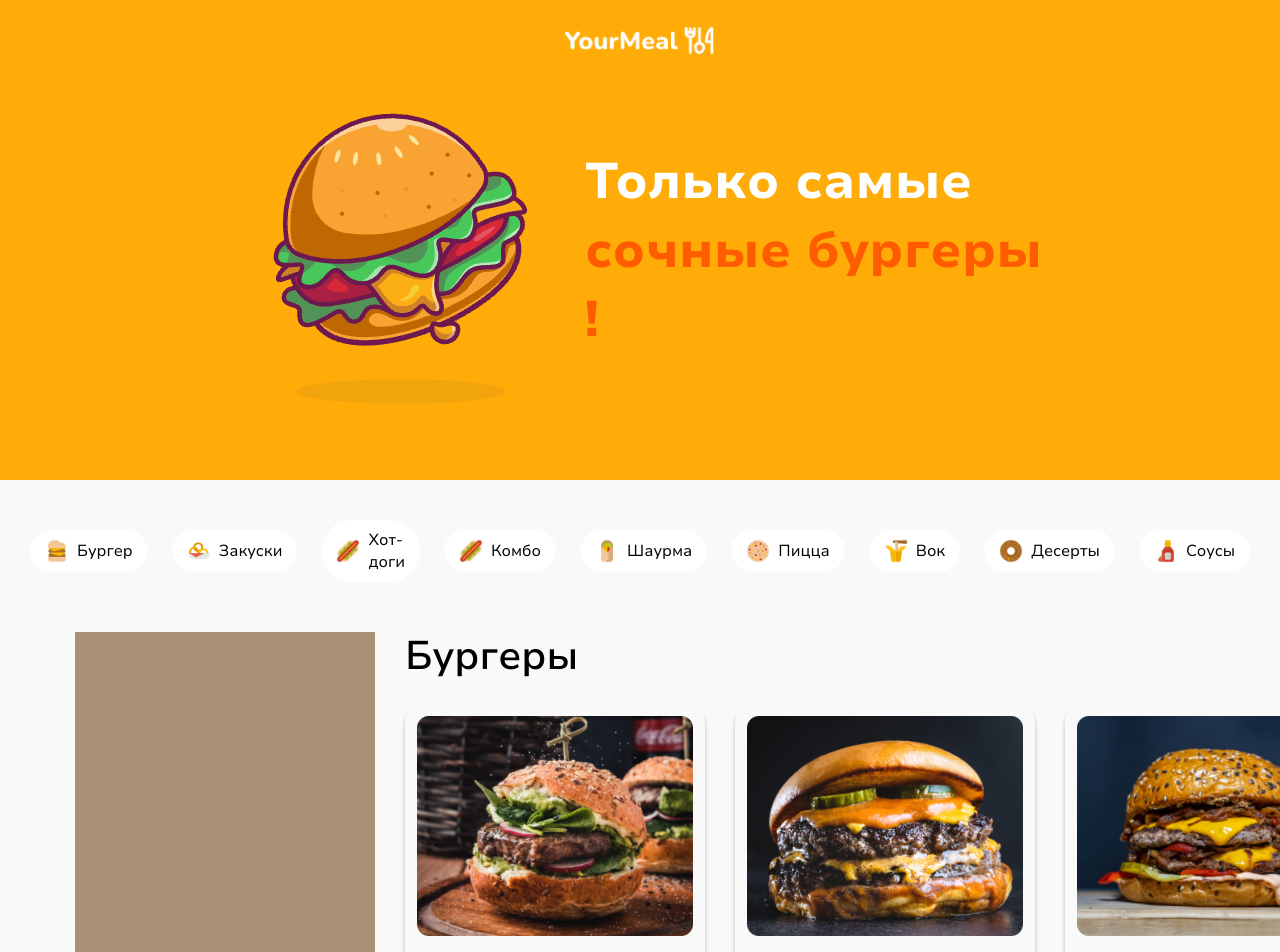
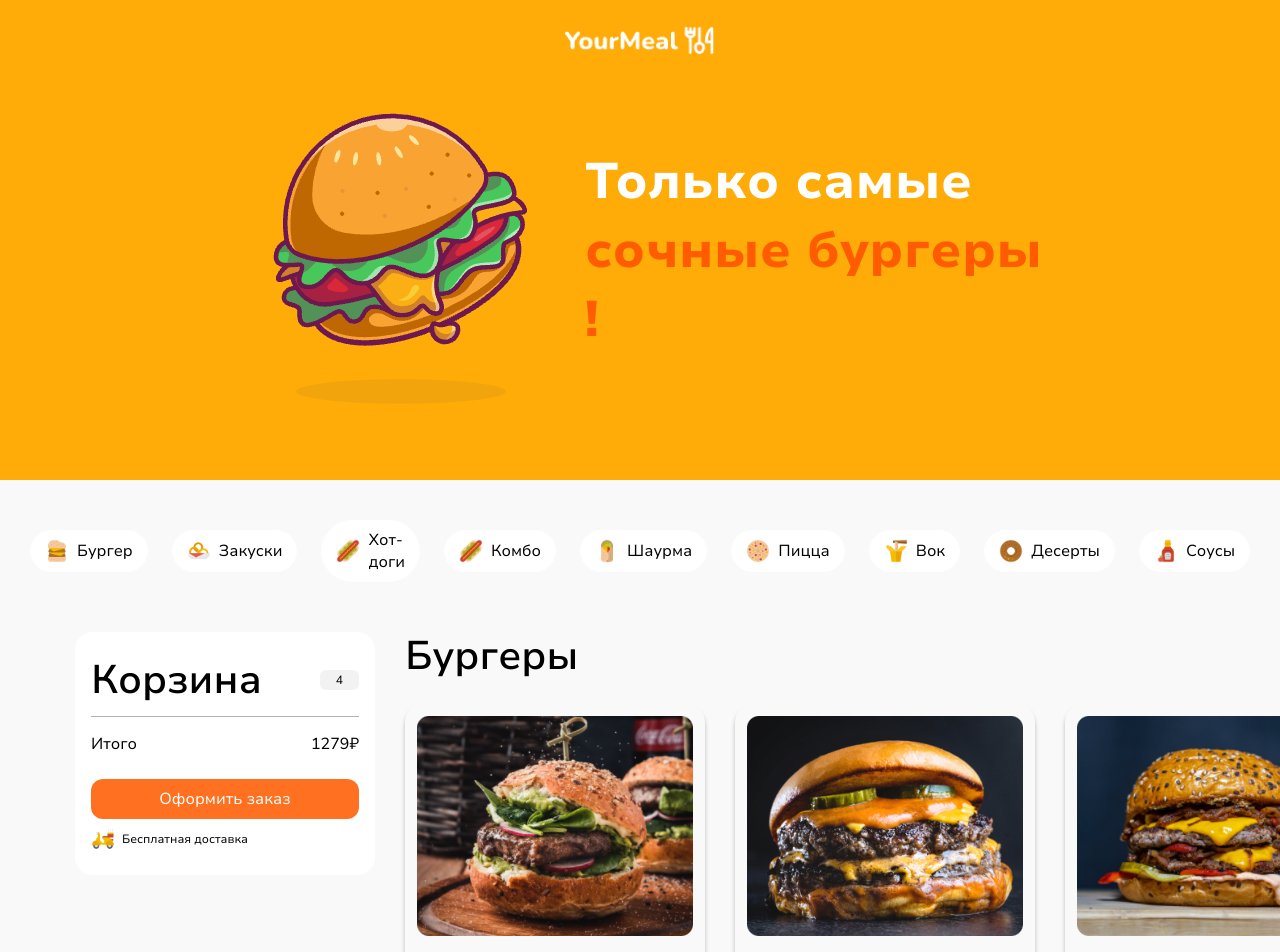
Before and after one commit to piratlena/burger-world, a Nuxt app: page / in a window 1280 px wide. Shown: the top 952 px of the page. Built offline with nearby package versions, Linux system fonts and the light colour scheme.

Commit message:
add cart component

```diff
--- a/assets/scss/_base.scss
+++ b/assets/scss/_base.scss
@@ -56,6 +56,13 @@ h2 {
     font-family: $Nunito-SemiBold;
 }
 
+h3 {
+    font-size: 24px;
+    font-weight: 600;
+    line-height: 100%;
+    font-family: $Nunito-SemiBold;
+}
+
 .container {
     margin: 0 auto;
     padding: 0 75px;
@@ -64,3 +71,9 @@ h2 {
 .no-padding {
     padding: 0;
 }
+
+.divider {
+   background: $color-grey-light-3;
+   height: 1px;
+   width: 100%;
+}
--- /dev/null
+++ b/assets/scss/components/cart.scss
@@ -0,0 +1,57 @@
+.cart {
+    width: 300px;
+    padding: 12px 16px 24px 16px;
+    border-radius: 18px;
+    background: $color-white;
+    display: flex;
+    flex-direction: column;
+    justify-content: center;
+
+    &__top {
+        display: flex;
+        justify-content: space-between;
+        align-items: center;
+        padding: 12px 0 12px 0;
+    }
+
+    &__top-ammount {
+        height: 20px;
+        display: flex;
+        align-items: center;
+        justify-content: center;
+        padding: 2px 16px 2px 16px;
+        border-radius: 6px;
+        background: $color-grey-light-2;
+
+        span {
+            font-size: 12px;
+        }
+    }
+
+    &__bottom {
+        padding-top: 16px;
+        display: flex;
+        flex-direction: column;
+
+        &-price {
+            display: flex;
+            justify-content: space-between;
+            align-items: center;
+            margin-bottom: 24px;
+        }
+
+        &-delivery {
+            display: flex;
+            gap: 7px;
+            align-items: center;
+
+            span {
+                font-size: 12px;
+            }
+        }
+    }
+
+    &__btn {
+        margin-bottom: 8px;
+    }
+}
--- a/assets/scss/components/index.scss
+++ b/assets/scss/components/index.scss
@@ -5,3 +5,4 @@
 @import 'product-card.scss';
 @import 'main-button.scss';
 @import 'product-list.scss';
+@import 'cart.scss'
--- a/assets/scss/components/main-button.scss
+++ b/assets/scss/components/main-button.scss
@@ -14,6 +14,17 @@
 
     &__orange {
         background: $color-secondary;
+        color: $color-white;
+
+        &:hover {
+            background: $color-primary;
+            color: $color-white;
+        }
+
+        &:active {
+            background: $color-orange;
+            color: $color-white;
+        }
     }
 
     &__light {
--- a/assets/scss/components/menu.scss
+++ b/assets/scss/components/menu.scss
@@ -11,15 +11,14 @@
   }
 
   &__content {
+    margin: 0 auto;
     width: max-content;
     display: flex;
     gap: 30px
   }
 
   &__left {
-    width: 300px;
-    height: 411px;
-    background: $color-body;
+
   }
 
   &__right {
--- /dev/null
+++ b/components/Cart.vue
@@ -0,0 +1,31 @@
+<template>
+    <div class="cart">
+        <div class="cart__top">
+           <h2>Корзина</h2>
+           <div class="cart__top-ammount"><span>4</span></div>
+        </div>
+        <div class="divider"/>
+        <div class="cart__bottom">
+            <div class="cart__bottom-price">
+                <span>Итого</span>
+                <span class="total">1279₽</span>
+            </div>
+            <MainButton class="cart__btn" :classes="['main-button__orange']">Оформить заказ</MainButton>
+            <div class="cart__bottom-delivery">
+                <NuxtImg src="/icons/delivery.svg"/>
+                <span>Бесплатная доставка</span>
+            </div>
+        </div>
+
+    </div>
+</template>
+
+<script>
+export default {
+ name: 'Cart'
+}
+</script>
+
+<style lang="scss" scoped>
+
+</style>
--- a/components/Menu.vue
+++ b/components/Menu.vue
@@ -13,7 +13,7 @@
 
         <div class="menu__content">
             <div class="menu__left">
-
+               <Cart/>
             </div>
             <div class="menu__right">
                 <h2>Бургеры</h2>
```
